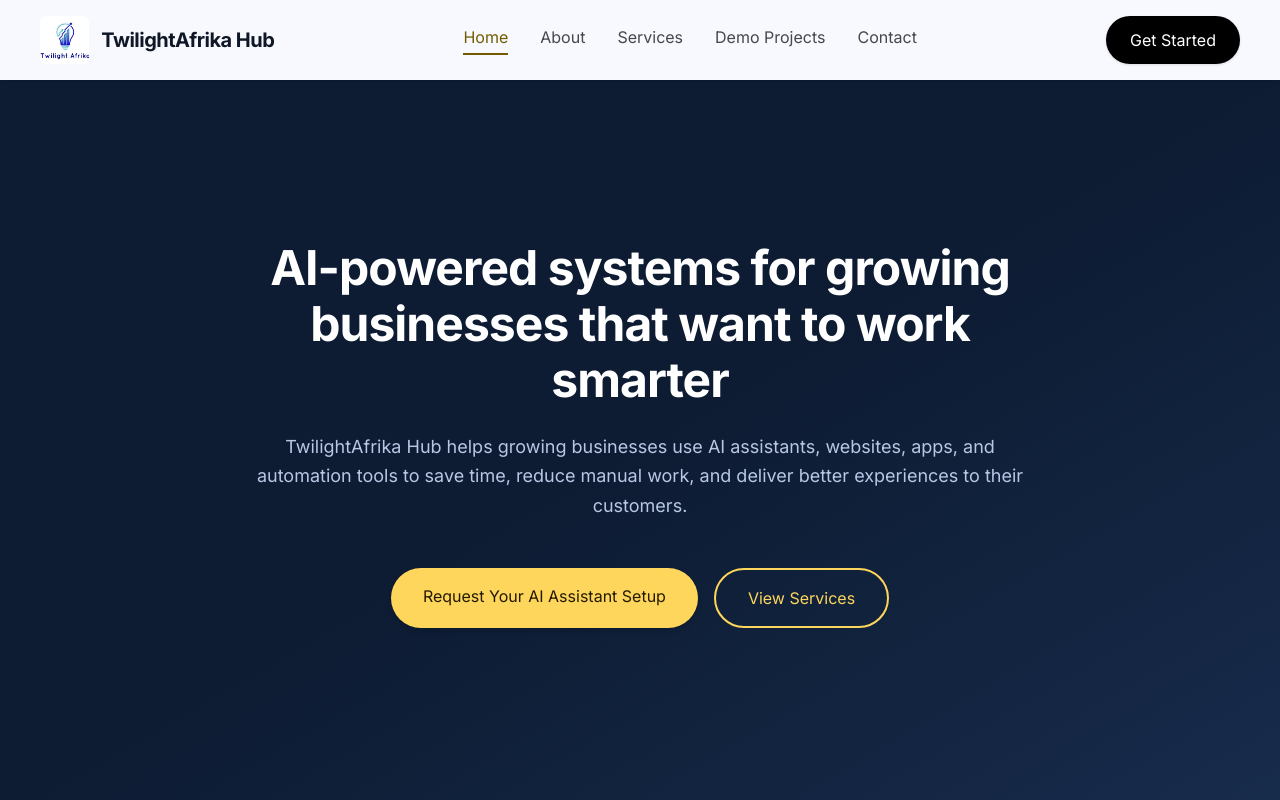
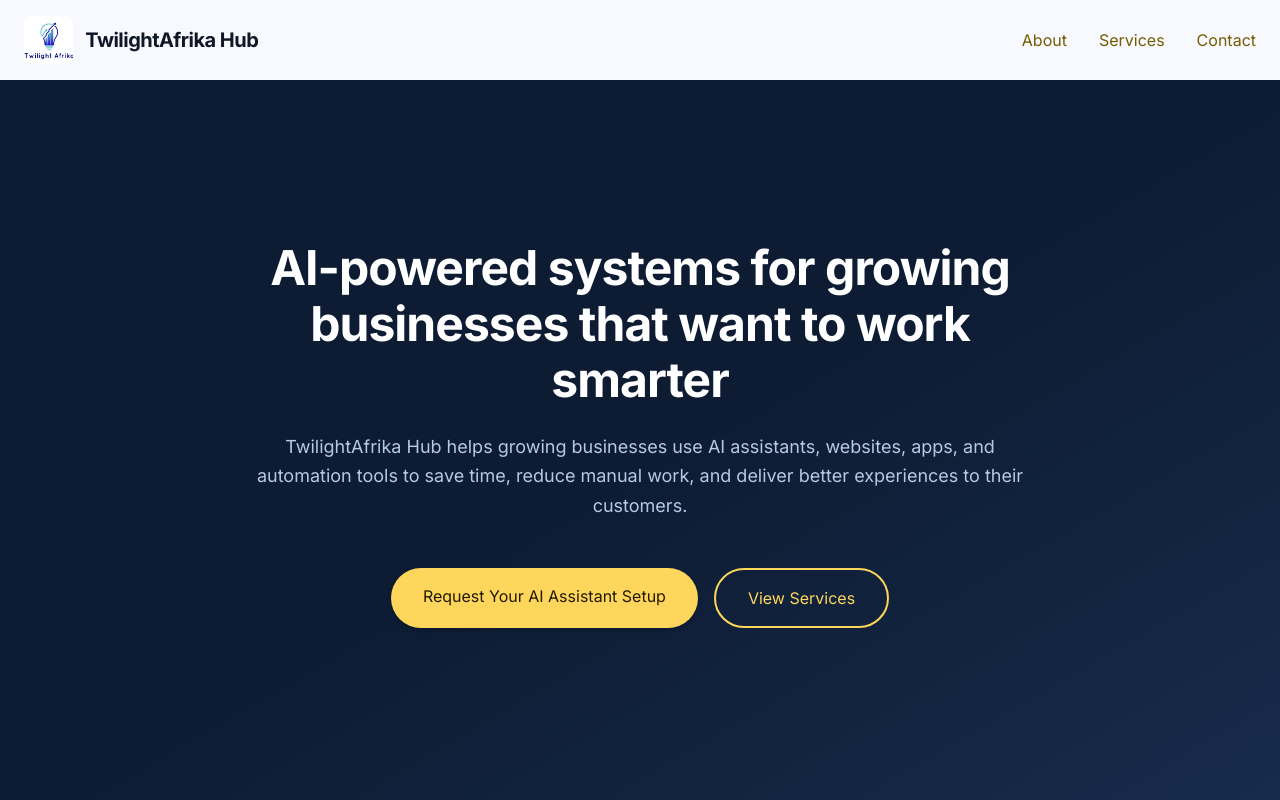
Before and after one commit to twilightafrika/twilight-afrika-hub, a React (Vite) app: page / in a window 1280 px wide. Shown: the top 800 px of the page. Built offline with nearby package versions, Linux system fonts and the light colour scheme.

Commit message:
Fix mobile menu and update contact link

```diff
--- a/src/components/Footer.tsx
+++ b/src/components/Footer.tsx
@@ -1,19 +1,20 @@
 export default function Footer() {
   return (
-    <footer className="bg-surface-container-lowest dark:bg-primary-container text-primary dark:text-primary-fixed-dim font-label-sm text-label-sm full-width">
-      <div className="flex flex-col md:flex-row justify-between items-center w-full px-margin-desktop py-stack-md max-w-container-max mx-auto gap-4">
-        <div className="flex flex-col items-center md:items-start">
-          <img src="/logo.jpeg" alt="TwilightAfrika Hub Logo" className="h-12 md:h-16 w-auto object-contain mb-3" />
-          <span className="text-on-surface-variant dark:text-on-primary-container">building the new with digital solutions</span>
-        </div>
-        <div className="flex flex-wrap justify-center gap-6 opacity-80 hover:opacity-100 transition-opacity">
-          <a className="text-on-surface-variant dark:text-on-primary-container hover:text-primary dark:hover:text-primary-fixed hover:underline" href="#">Privacy Policy</a>
-          <a className="text-on-surface-variant dark:text-on-primary-container hover:text-primary dark:hover:text-primary-fixed hover:underline" href="#">Terms of Service</a>
-          <a className="text-on-surface-variant dark:text-on-primary-container hover:text-primary dark:hover:text-primary-fixed hover:underline" href="#">Cookie Policy</a>
-          <a className="text-on-surface-variant dark:text-on-primary-container hover:text-primary dark:hover:text-primary-fixed hover:underline" href="#">Contact Us</a>
-        </div>
-        <div className="text-on-surface-variant dark:text-on-primary-container text-center md:text-right">
-          © 2026 TwilightAfrika Hub. All rights reserved.
+    <footer className="bg-surface-variant p-8 mt-10 border-t">
+      <div className="flex flex-col md:flex-row justify-between items-center gap-4">
+        <p className="text-sm text-secondary">© 2026 TwilightAfrika Hub</p>
+        <div className="flex gap-6">
+          <a href="#about" className="text-secondary">About</a>
+          <a href="#services" className="text-secondary">Services</a>
+          {/* Updated with your phone number */}
+          <a
+            href="https://wa.me/2348067079576"
+            target="_blank"
+            rel="noopener noreferrer"
+            className="text-primary font-bold"
+          >
+            Contact Us
+          </a>
         </div>
       </div>
     </footer>
--- a/src/components/Navbar.tsx
+++ b/src/components/Navbar.tsx
@@ -1,33 +1,40 @@
+import { useState } from 'react'; // 1. Import useState
+
 export default function Navbar() {
+  const [isOpen, setIsOpen] = useState(false); // 2. Add state
+
   return (
-    <header className="bg-surface dark:bg-primary-container text-primary dark:text-primary-fixed font-body-md text-body-md docked full-width top-0 sticky shadow-sm dark:shadow-none transition-all duration-300 z-50">
-      <nav className="flex justify-between items-center w-full px-margin-desktop max-w-container-max mx-auto h-20 md:px-margin-desktop px-margin-mobile">
-        <a href="/" className="flex items-center gap-3 transition-transform hover:scale-105">
-          <img
-            src="/logo.jpeg"
-            alt="TwilightAfrika Hub Logo"
-            className="h-12 w-auto object-contain rounded-md"
-          />
-          <span className="text-xl font-bold text-gray-900 tracking-tight">
-            TwilightAfrika Hub
-          </span>
+    <header className="bg-surface dark:bg-primary-container text-primary">
+      <nav className="flex justify-between items-center w-full px-6 py-4">
+        <a href="/" className="flex items-center gap-3 transition-transform">
+          <img src="/logo.jpeg" alt="TwilightAfrika Hub Logo" className="h-12 w-auto object-contain rounded-md" />
+          <span className="text-xl font-bold text-gray-900 tracking-tight">TwilightAfrika Hub</span>
         </a>
+
+        {/* Desktop Links */}
         <div className="hidden md:flex space-x-8">
-          <a className="text-secondary dark:text-secondary-fixed border-b-2 border-secondary dark:border-secondary-fixed pb-1 font-label-md transition-colors duration-200" href="#">Home</a>
-          <a className="text-on-surface-variant dark:text-surface-variant hover:text-secondary transition-colors duration-200 font-label-md" href="#about">About</a>
-          <a className="text-on-surface-variant dark:text-surface-variant hover:text-secondary transition-colors duration-200 font-label-md" href="#services">Services</a>
-          <a className="text-on-surface-variant dark:text-surface-variant hover:text-secondary transition-colors duration-200 font-label-md" href="#demo">Demo Projects</a>
-          <a className="text-on-surface-variant dark:text-surface-variant hover:text-secondary transition-colors duration-200 font-label-md" href="#contact">Contact</a>
+          <a href="#about" className="text-secondary">About</a>
+          <a href="#services" className="text-secondary">Services</a>
+          <a href="#contact" className="text-secondary">Contact</a>
         </div>
-        <div className="hidden md:flex">
-          <a className="bg-primary text-on-primary font-label-md px-6 py-3 rounded-full hover:bg-primary/90 transition-colors shadow-sm" href="#contact">
-            Get Started
-          </a>
-        </div>
-        <button className="md:hidden text-primary">
-          <span className="material-symbols-outlined text-3xl">menu</span>
+
+        {/* Mobile Toggle Button */}
+        <button
+          onClick={() => setIsOpen(!isOpen)}
+          className="md:hidden text-primary p-2"
+        >
+          <span className="material-symbols-outlined text-3xl">{isOpen ? 'close' : 'menu'}</span>
         </button>
       </nav>
+
+      {/* Mobile Menu Dropdown */}
+      {isOpen && (
+        <div className="md:hidden absolute top-20 left-0 w-full bg-white border-t p-4 flex flex-col gap-4 shadow-lg">
+          <a href="#about" onClick={() => setIsOpen(false)}>About</a>
+          <a href="#services" onClick={() => setIsOpen(false)}>Services</a>
+          <a href="#contact" onClick={() => setIsOpen(false)}>Contact</a>
+        </div>
+      )}
     </header>
   );
 }
```
